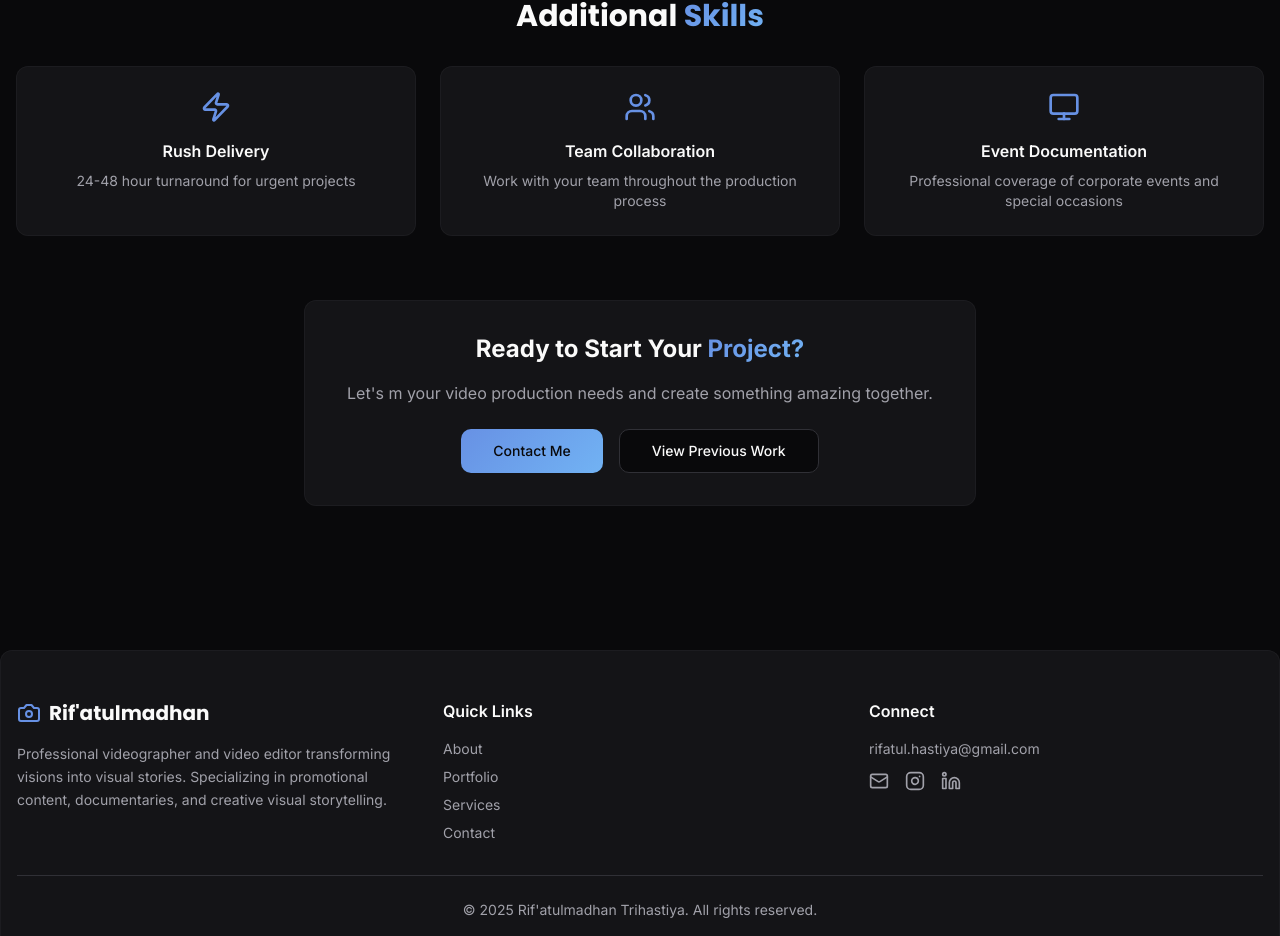
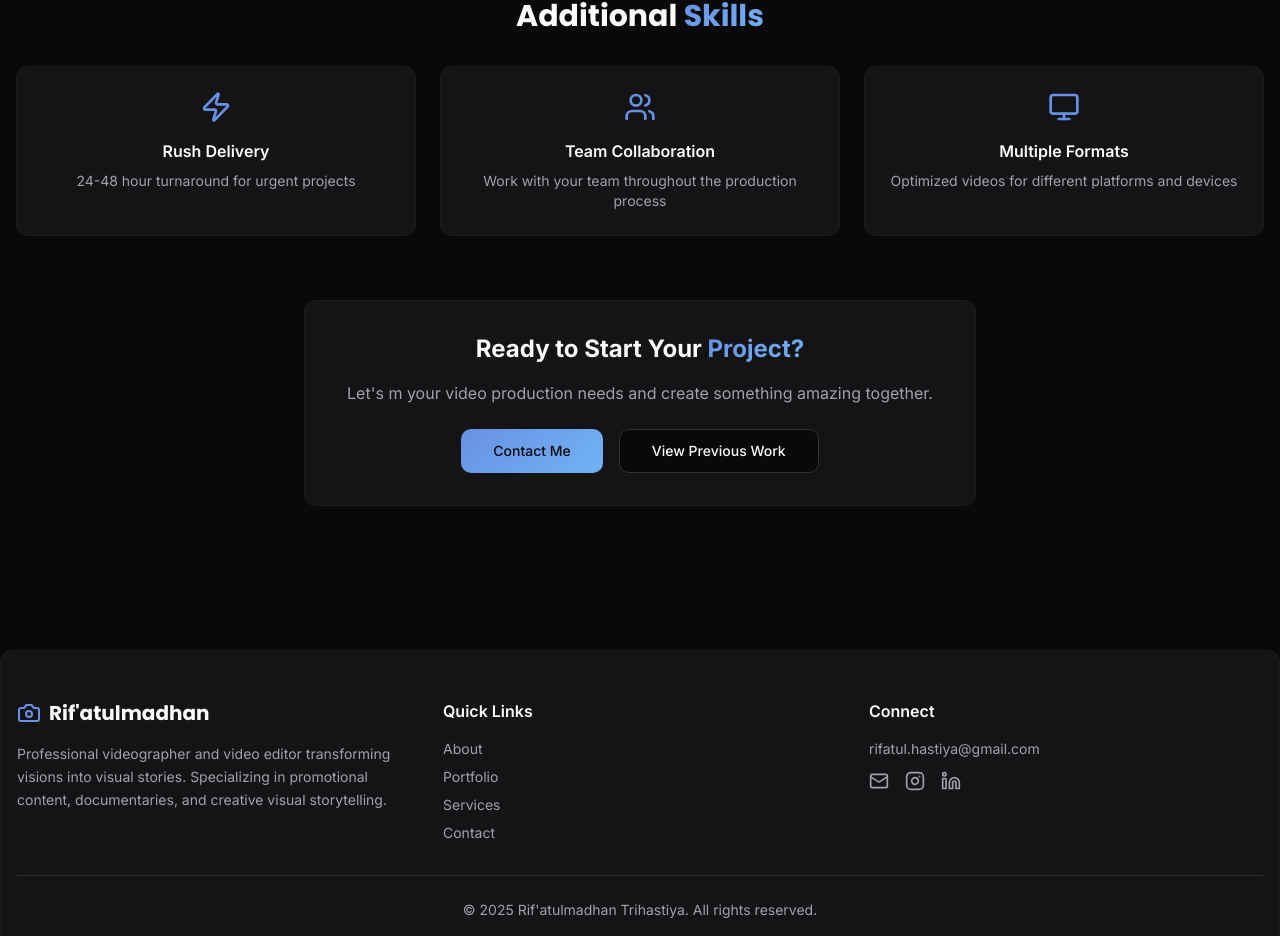
Before and after one commit to Rifver/tool-z, a React (Vite) app: page /services in a window 1280 px wide. Shown: the part 1126-2062 px from the top of the page. Built offline with nearby package versions, Linux system fonts and the light colour scheme.

Commit message:
Reverted to commit 67dc7143f2e69cafbf4bce002325c231f80d31fb

```diff
--- a/src/pages/Services.tsx
+++ b/src/pages/Services.tsx
@@ -39,8 +39,8 @@ const Services = () => {
     description: 'Work with your team throughout the production process'
   }, {
     icon: Monitor,
-    title: 'Event Documentation',
-    description: 'Professional coverage of corporate events and special occasions'
+    title: 'Multiple Formats',
+    description: 'Optimized videos for different platforms and devices'
   }];
   return <Layout>
       <div className="pt-24 pb-12">
```
